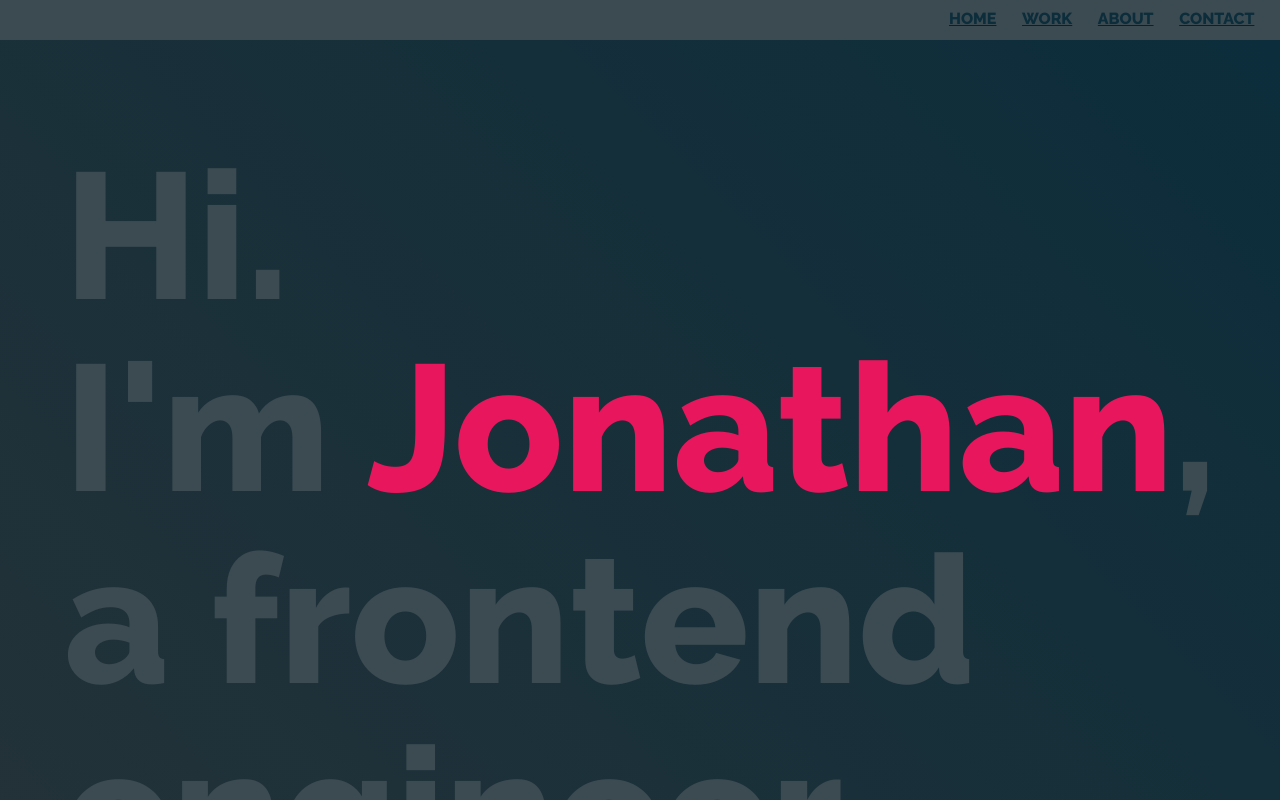
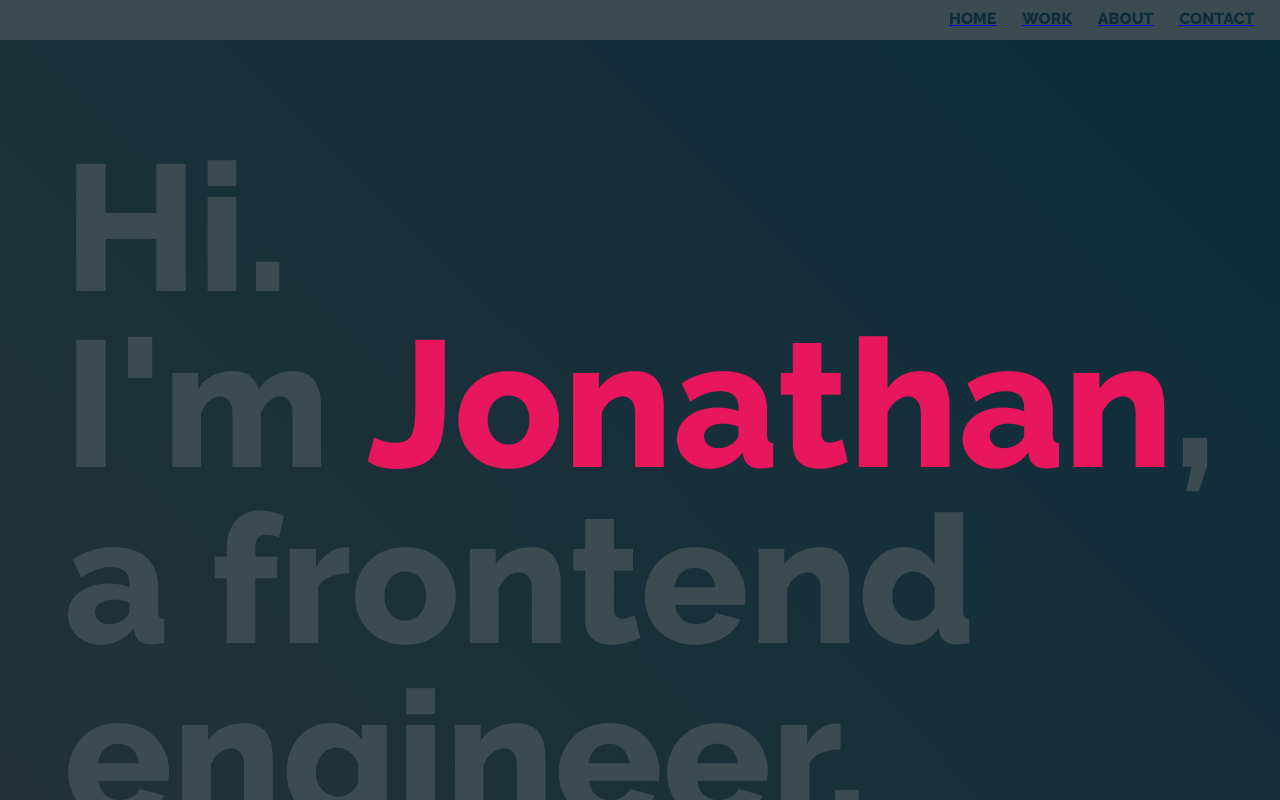
Before and after one commit to jisung594/portfolio-site-client, a React (Create React App) app: page / in a window 1280 px wide. Shown: the top 800 px of the page. Built offline with nearby package versions, Linux system fonts and the light colour scheme; no server answers.

Commit message:
homepage design

```diff
--- a/src/Components/Homepage.js
+++ b/src/Components/Homepage.js
@@ -32,7 +32,6 @@ class Homepage extends Component {
         <br/>
 
         <h4>Welcome to my (work in progress) portfolio.</h4>
-
         <h4>Thanks for coming.</h4>
       </div>
     )
--- a/src/Styling/Homepage.scss
+++ b/src/Styling/Homepage.scss
@@ -16,7 +16,7 @@ $roboto: 'Roboto Slab', serif;
 
   h1 {
     font-size: 14vw;
-    line-height: 9vh;
+    line-height: 7vh;
   }
 
   h4 {
--- a/src/Styling/Projects.scss
+++ b/src/Styling/Projects.scss
@@ -1,4 +1,4 @@
-// ProjectCard styling\
+// ProjectCard styling
 $magenta: #E8175D;
 $lightnavy: #3c4b52;
 $charcoal: #363636;
```
